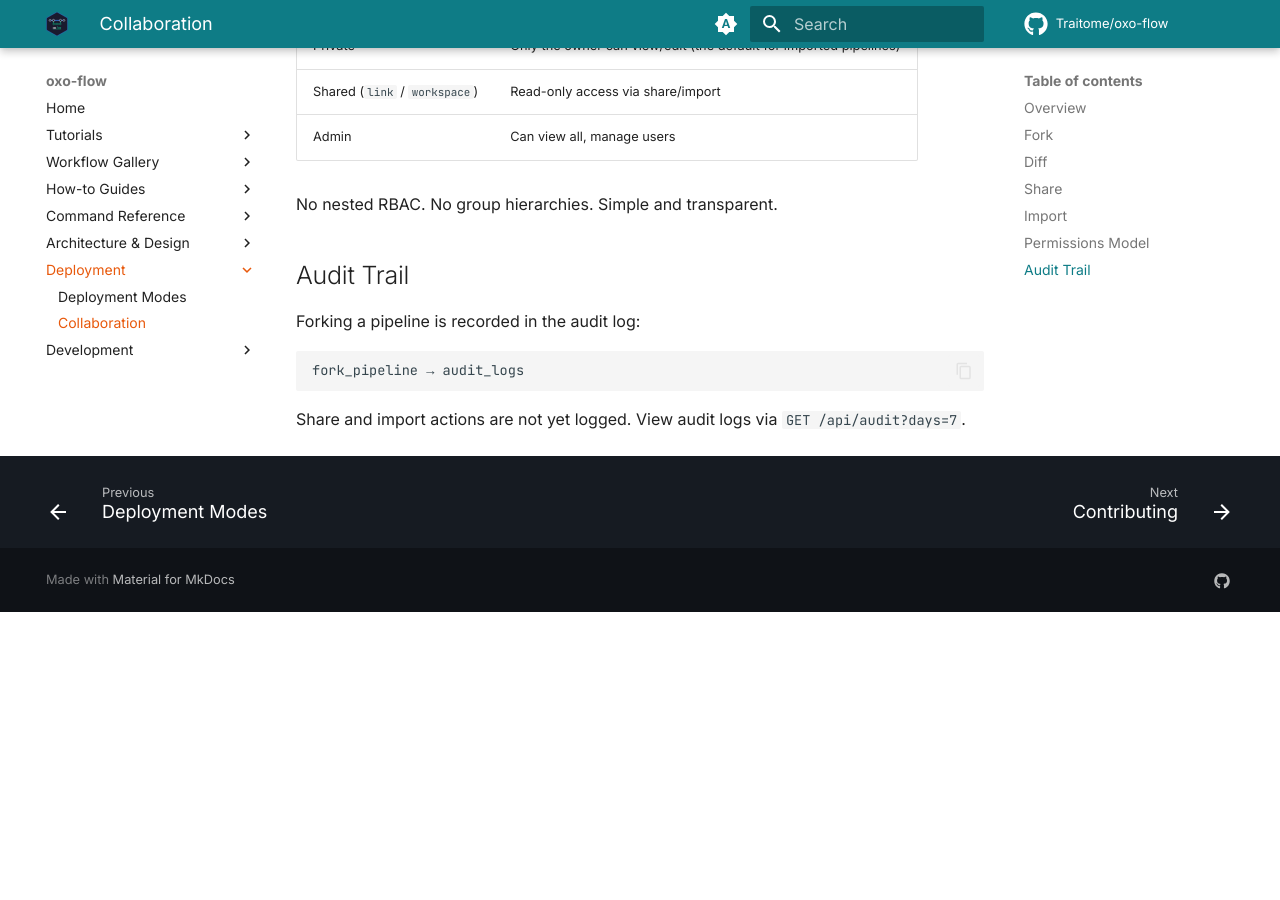
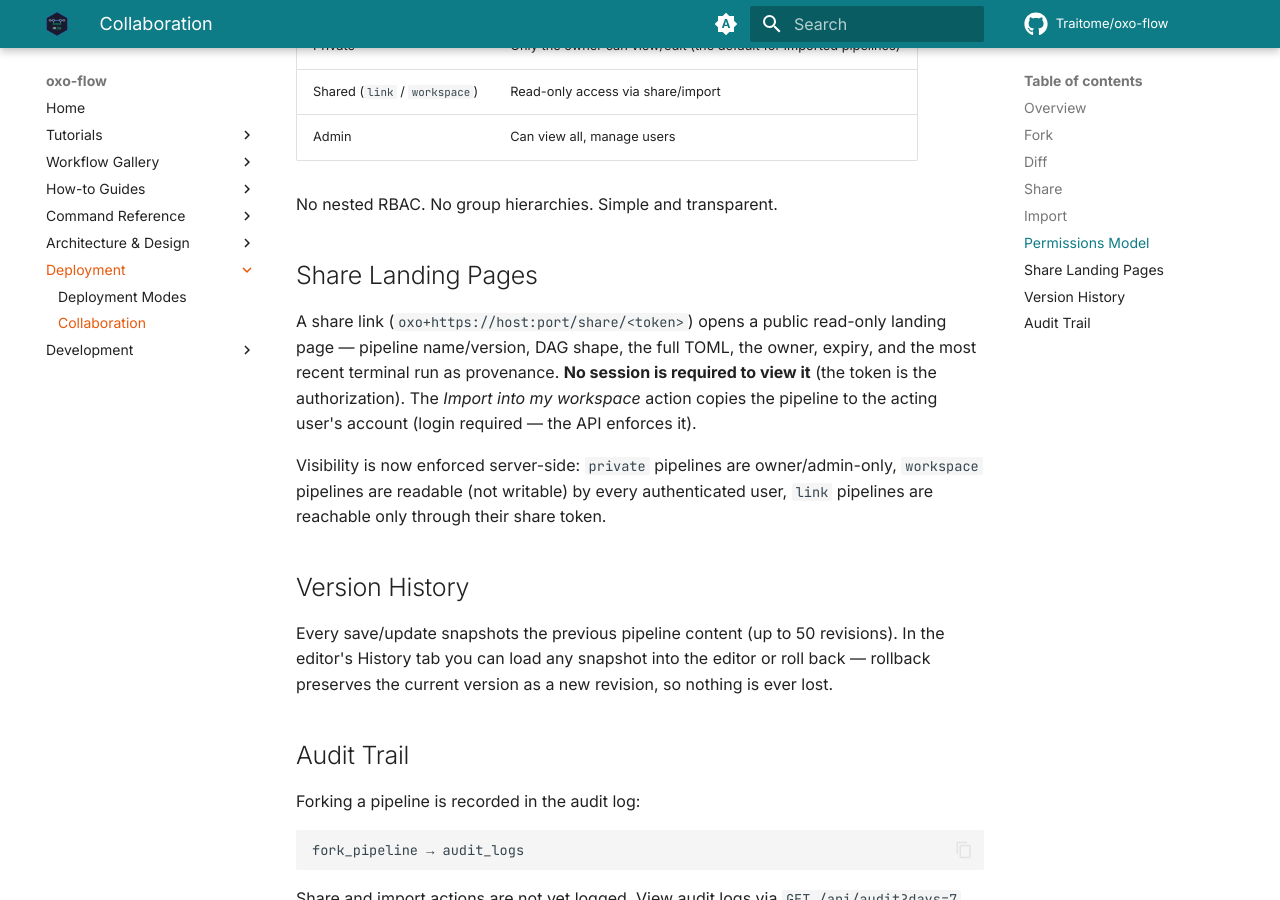
Before and after one commit to Traitome/oxo-flow, an MkDocs documentation site: the page built from docs/guide/src/how-to/collaboration.md, in a window 1280 px wide and 900 px high, scrolled down 2473 px. Built offline with MkDocs 1.6.1 and Material for MkDocs 9.7.7, drawn with Linux system fonts in a browser that asks for light colours; comment, search, counter and statistics services are not loaded; before the commit the page ends 3085 px from its top, so only the background shows below that.

Commit message:
docs: collaboration — share landing pages, enforced visibility, version history

```diff
--- a/docs/guide/src/how-to/collaboration.md
+++ b/docs/guide/src/how-to/collaboration.md
@@ -112,6 +112,27 @@ A simple three-state visibility model:
 
 No nested RBAC. No group hierarchies. Simple and transparent.
 
+## Share Landing Pages
+
+A share link (`oxo+https://host:port/share/<token>`) opens a public
+read-only landing page — pipeline name/version, DAG shape, the full TOML,
+the owner, expiry, and the most recent terminal run as provenance. **No
+session is required to view it** (the token is the authorization). The
+*Import into my workspace* action copies the pipeline to the acting user's
+account (login required — the API enforces it).
+
+Visibility is now enforced server-side: `private` pipelines are
+owner/admin-only, `workspace` pipelines are readable (not writable) by
+every authenticated user, `link` pipelines are reachable only through
+their share token.
+
+## Version History
+
+Every save/update snapshots the previous pipeline content (up to 50
+revisions). In the editor's History tab you can load any snapshot into
+the editor or roll back — rollback preserves the current version as a new
+revision, so nothing is ever lost.
+
 ## Audit Trail
 
 Forking a pipeline is recorded in the audit log:
```
